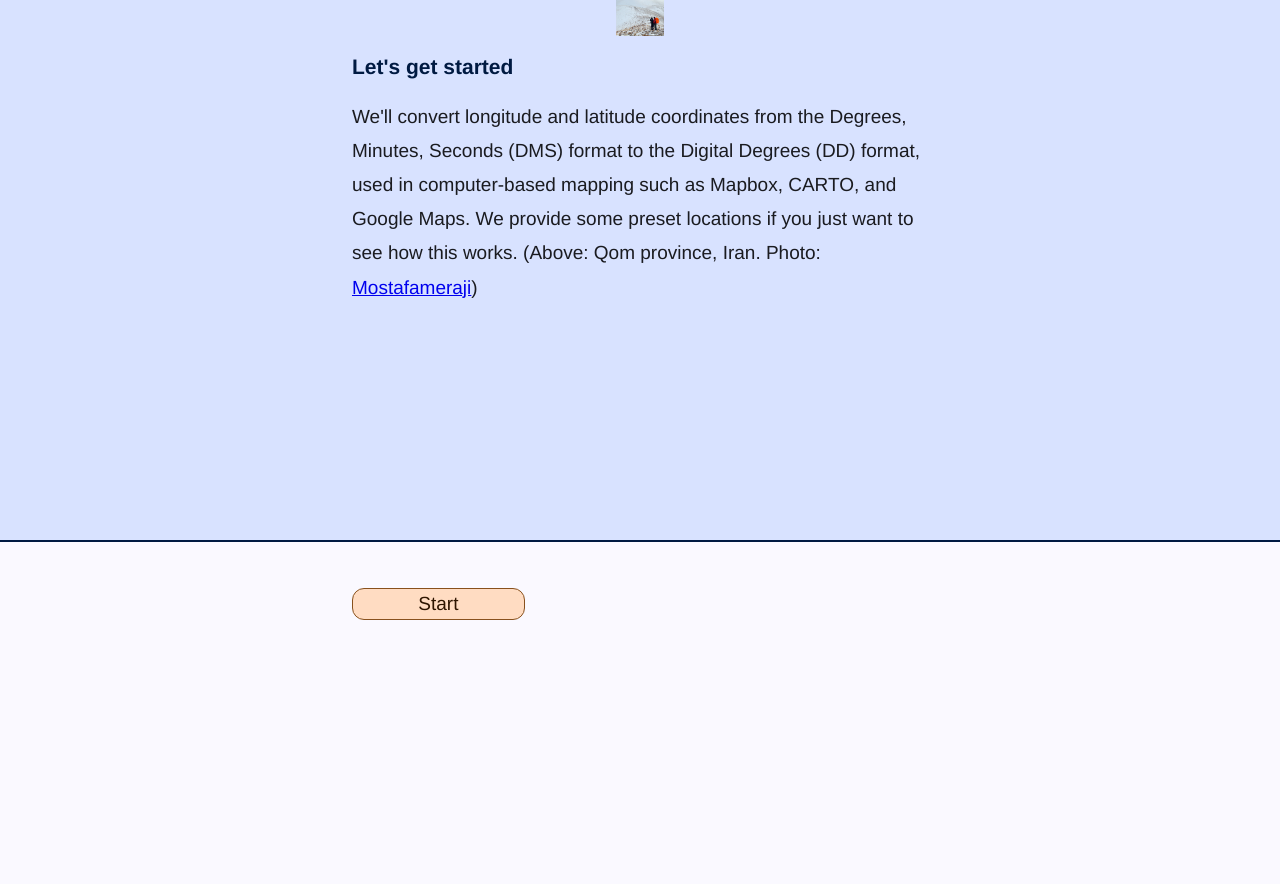
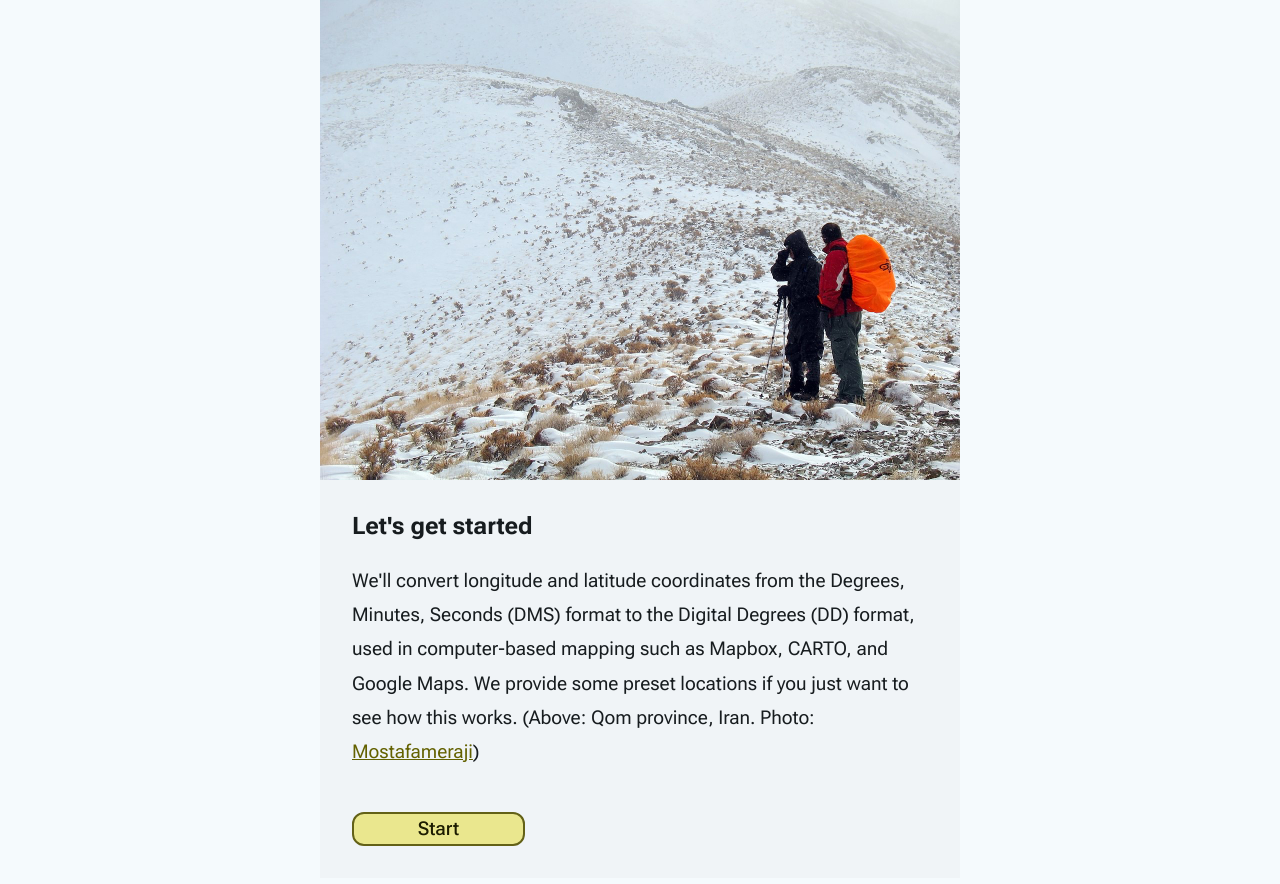
Before and after one commit to seankelliher/map-coordinates-dms, a Vue app: page / in a window 1280 px wide. Before the commit the page ends 800 px from the top, so only its background shows below. Built offline with nearby package versions, Linux system fonts and the light colour scheme.

Commit message:
Noteworthy changes. Make fonts fluid. Add Google fonts. Modify some colors, bg, borders. Rename section to header. Add classes for figures, img, text.

```diff
--- a/src/style.css
+++ b/src/style.css
@@ -1,7 +1,22 @@
+/* @link https://utopia.fyi/type/calculator?c=320,17,1.125,1280,19,1.125,2,0,&s=0.75|0.5|0.25,1.5|2|3|4|6,s-l&g=s,l,xl,12 */
+:root {
+    --fs0: clamp(1.0625rem, 1.0208rem + 0.2083vw, 1.1875rem);
+    --fs1: clamp(1.1953rem, 1.1484rem + 0.2344vw, 1.3359rem);
+    --fs2: clamp(1.3447rem, 1.292rem + 0.2637vw, 1.5029rem);
+}
+
 /* Stylesheet uses Level 3 Media Queries. Level 4 coverage still spotty. */
 body {
-    background: #faf9ff; /* N-98 */
+    background: #f5fafd; /* N-98 */
     margin-top: 0;
+    margin-left: 0;
+    margin-right: 0;
+}
+
+img {
+    width: 100%;
+    height: auto;
+    display: block;
 }
 
 #container {
@@ -9,6 +24,7 @@ body {
     max-width: 640px;
     margin: 0 auto;
     padding: 0;
+    background: #f0f4f7; /* N-96 */
     display: flex;
     flex-flow: row wrap;
     justify-content: flex-start;
@@ -26,63 +42,95 @@ main {
     align-items: flex-start; /* cross axis */
 }
 
-section {
+header {
     width: 90%;
-    margin: 0 0 2em;
+    margin: 0 0 2em; /* longhand 0 0 2em 0 */
     padding: 0 5%;
-    background: #d8e2ff; /* P-90 */
+    background: #cee5ff; /* S-90 */
+    border-bottom: 2px solid #a1cbf5; /* S-40 */
     flex: initial;
-    position: relative;
 }
 
-section::before {
-    content: "";
-    position: absolute;
-    inset: 0 calc((100vw - 100%) / -2) -2px calc((100vw - 100%) / -2);
-    background: #d8e2ff; /* P-90 */
-    border-bottom: 2px solid #001a42; /* P-10 */
-    z-index: -1;
+section{
+    width: 100%;
+    margin: 0;
+    padding: 0;
+    flex: initial;
+    display: flex;
+    flex-flow: row wrap;
+    justify-content: flex-start;
+    align-items: flex-start;
+}
+
+figure.full {
+    width: 100%;
+    margin: 0;
+    padding: 0;
+    flex: initial;
+}
+
+.text {
+    width: 90%;
+    margin: 0;
+    padding: 0.5em 5%;
+    flex: initial;
 }
 
 form {
     width: 90%;
     margin: 0;
     padding: 0 5%;
-    flex: initial;
+    flex: 1;
 }
 
+.height {
+    min-height: 70vh;
+}
 /* Height class keeps buttons in stable position */
-@media (min-width: 300px) and (max-width: 499px) {
+/*@media (min-width: 300px) and (max-width: 399px) {
     .height {
-        min-height: 580px;
+        min-height: 531px;
+    }
+}
+
+@media (min-width: 400px) and (max-width: 499px) {
+    .height {
+        min-height: 499px;
     }
 }
 
 @media (min-width: 500px) and (max-width: 599px) {
     .height {
-        min-height: 570px;
+        min-height: 475px;
     }
 }
 
-@media (min-width: 600px) {
+@media (min-width: 600px) and (max-width: 639px) {
     .height {
-        min-height: 540px;
+        min-height: 478px;
     }
 }
+
+@media (min-width: 640px) {
+    .height {
+        min-height: 483px;
+    }
+}*/
+
 
 fieldset {
     width: 90%;
     margin: 0 0 1em;
     padding: 3em 5% 1em; /* longhand 3em 5% 1em 5% */
-    background: #f3f3fa; /* N-96 */
-    border: 2px solid #e8e7ef; /* N-92 */
+    background: #eaeef2;  /* N-94 */
+    border: 2px solid #dee3e6; /* N-90 */
     border-radius: 8px;
     flex: initial;
     display: flex;
     flex-flow: row wrap;
     justify-content: flex-start; /* main axis */
     align-items: center; /* cross axis */
-    position: relative;
+    position: relative; /* Used with legend */
 }
 
 input[type="text"] {
@@ -97,7 +145,6 @@ input[type="text"] {
     margin: 0;
     padding: 0;
 }
-
 
 input[type="radio"] {
     width: 10%;
@@ -139,18 +186,33 @@ nav {
 button {
     margin: 0;
     padding: 0;
-    background: #ffdcc2; /* T-90 */
-    border: 1px solid #88511d; /* T-40 */
+    background: #eae78e; /* P-90 */
+    border: 2px solid #636117; /* P-40 */
     border-radius: 12px;
-    color: #2e1500; /* T-10 */
-    font-family: "Helvetica Neue", Helvetica, Arial, sans-serif;
+    font-family: "Roboto Flex", sans-serif;
+    font-optical-sizing: auto;
+    font-weight: 500; /* 100 to 1000 */
+    font-style: normal;
+    font-variation-settings:
+    "slnt" 0,
+    "wdth" 100,
+    "GRAD" 0,
+    "XOPQ" 96,
+    "XTRA" 468,
+    "YOPQ" 79,
+    "YTAS" 750,
+    "YTDE" -203,
+    "YTFI" 738,
+    "YTLC" 514,
+    "YTUC" 712;
+    font-size: var(--fs0);
     line-height: 1.6;
-    font-weight: 400;
+    color: #1d1d00; /* P-10 */
 }
 
 button:hover {
     cursor: pointer;
-    background: #ffb77b; /* T-80 */
+    background: #d0cc00; /* P-80 */
 }
 
 @media (min-width: 300px) and (max-width: 399px) {
@@ -177,7 +239,7 @@ button:hover {
     }
 }
 
-figure {
+figure.check-mark {
     width: 90%;
     margin: 0;
     padding: 0 5%;
@@ -189,11 +251,8 @@ figure {
     animation: fade-in-delayed 2s;
 }
 
-img {
-    width: 100%;
+.check-mark-img {
     max-width: 48px;
-    height: auto;
-    display: block;
 }
 
 /* Animations */
@@ -239,97 +298,109 @@ img {
     flex: 1;
 }
 
-/* Font styles and their media queries */
+/* Font styles */
 p, li {
-    font-family: "Helvetica Neue", Helvetica, Arial, sans-serif;
+    font-family: "Roboto Flex", sans-serif;
+    font-optical-sizing: auto;
+    font-weight: 4500; /* 100 to 1000 */
+    font-style: normal;
+    font-variation-settings:
+    "slnt" 0,
+    "wdth" 100,
+    "GRAD" 0,
+    "XOPQ" 96,
+    "XTRA" 468,
+    "YOPQ" 79,
+    "YTAS" 750,
+    "YTDE" -203,
+    "YTFI" 738,
+    "YTLC" 514,
+    "YTUC" 712;
+    font-size: var(--fs0);
     line-height: 1.8;
-    font-weight: 400;
-    color: #1a1b20; /* N-10 */
+    color: #171c1f; /* N-10 */
+    margin-top: 0; /* TESTING */
+}
+
+p a {
+    color: #636100; /* P-40 */
+    text-decoration: underline;
+}
+
+p a:hover {
+    color: #4a4900;  /* P-30 */
+    text-decoration: underline;
 }
 
 label, input {
-    font-family: "Helvetica Neue", Helvetica, Arial, sans-serif;
+    font-family: "Roboto Flex", sans-serif;
+    font-optical-sizing: auto;
+    font-weight: 400; /* 100 to 1000 */
+    font-style: normal;
+    font-variation-settings:
+    "slnt" 0,
+    "wdth" 100,
+    "GRAD" 0,
+    "XOPQ" 96,
+    "XTRA" 468,
+    "YOPQ" 79,
+    "YTAS" 750,
+    "YTDE" -203,
+    "YTFI" 738,
+    "YTLC" 514,
+    "YTUC" 712;
+    font-size: var(--fs0);
     line-height: 1.5;
-    font-weight: 400;
-    color: #1a1b20; /* N-10 */
+    color: #171c1f; /* N-10 */
 }
 
 legend {
-    font-family: "Helvetica Neue", Helvetica, Arial, sans-serif;
+    font-family: "Roboto Flex", sans-serif;
+    font-optical-sizing: auto;
+    font-weight: 600; /* 100 to 1000 */
+    font-style: normal;
+    font-variation-settings:
+    "slnt" 0,
+    "wdth" 100,
+    "GRAD" 0,
+    "XOPQ" 96,
+    "XTRA" 468,
+    "YOPQ" 79,
+    "YTAS" 750,
+    "YTDE" -203,
+    "YTFI" 738,
+    "YTLC" 514,
+    "YTUC" 712;
+    font-size: var(--fs1);
     line-height: 1.5;
-    font-weight: 500;
-    color: #1a1b20; /* N-10 */
-    position: absolute;
+    color: #171c1f; /* N-10 */
+    position: absolute; /* Used with fieldset, puts it INSIDE fieldset border */
     top: 0.5em;
 }
 
 h1 {
-    font-family: "Helvetica Neue", Helvetica, Arial, sans-serif;
-    line-height: 1.3;
-    font-weight: 600;
-    color: #001a42; /* P-10 */
+    font-family: "Roboto Flex", sans-serif;
+    font-optical-sizing: auto;
+    font-weight: 700; /* 100 to 1000 */
+    font-style: normal;
+    font-variation-settings:
+    "slnt" 0,
+    "wdth" 100,
+    "GRAD" 0,
+    "XOPQ" 96,
+    "XTRA" 468,
+    "YOPQ" 79,
+    "YTAS" 750,
+    "YTDE" -203,
+    "YTFI" 738,
+    "YTLC" 514,
+    "YTUC" 712;
+    font-size: var(--fs2);
+    line-height: 1.5;
+    color: #001d33; /* S-10 */
 }
 
-h2 {
-    font-family: "Helvetica Neue", Helvetica, Arial, sans-serif;
-    line-height: 1.3;
-    font-weight: 500;
-    color: #1a1b20; /* N-10 */
+/* If h1 places on grey bg */
+.n10 {
+    color: #171c1f; /* N-10 */
 }
-
-/* Media queries for fonts */
-@media (min-width: 300px) and (max-width: 399px) {
-    p, li, label, input, legend, button {
-        font-size: 1.0625em; /* 17px */
-    }
-
-    h1 {
-        font-size: 1.125em; /* 18 px */
-    }
-
-    h2 {
-        font-size: 1.125em; /* 18 px */
-    }
-}
-
-@media (min-width: 400px) and (max-width: 499px) {
-    p, li, label, input, legend, button {
-        font-size: 1.125em; /* 18 px */
-    }
-
-    h1 {
-        font-size: 1.1875em; /* 19px */
-    }
-
-    h2 {
-        font-size: 1.1875em; /* 19px */
-    }
-}
-
-@media (min-width: 500px) and (max-width: 599px) {
-    p, li, label, input, legend, button {
-        font-size: 1.1875em; /* 19px */
-    }
-
-    h1 {
-        font-size: 1.25em; /* 20px */
-    }
-
-    h2 {
-        font-size: 1.25em; /* 20px */
-    }
-}
-
-@media (min-width: 600px) {
-    p, li, label, input, legend, button {
-        font-size: 1.1875em; /* 19px */
-    }
-
-    h1 {
-        font-size: 1.3125em; /* 21px */
-    }
-
-    h2 {
-        font-size: 1.3125em; /* 21px */
-    }
-}
```
